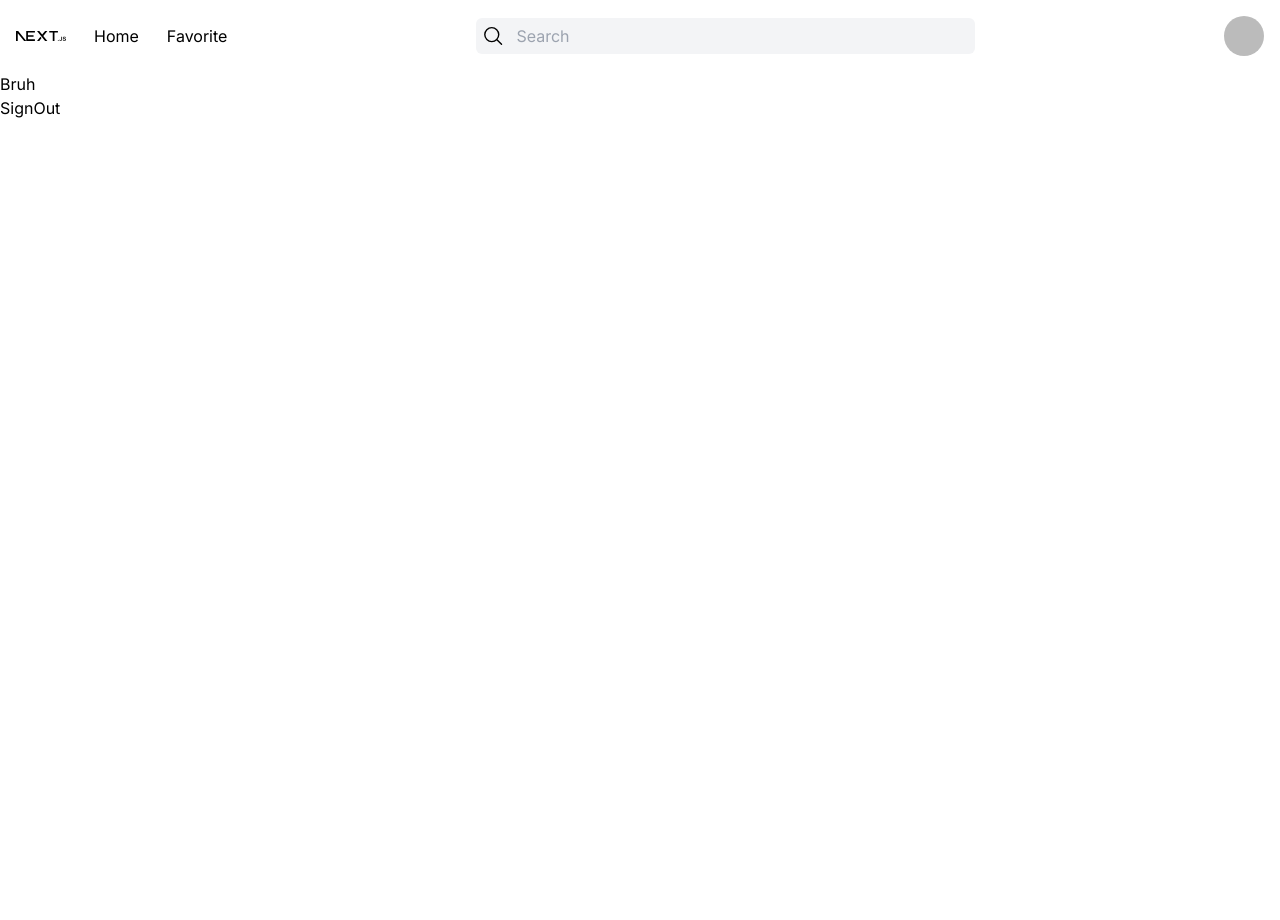
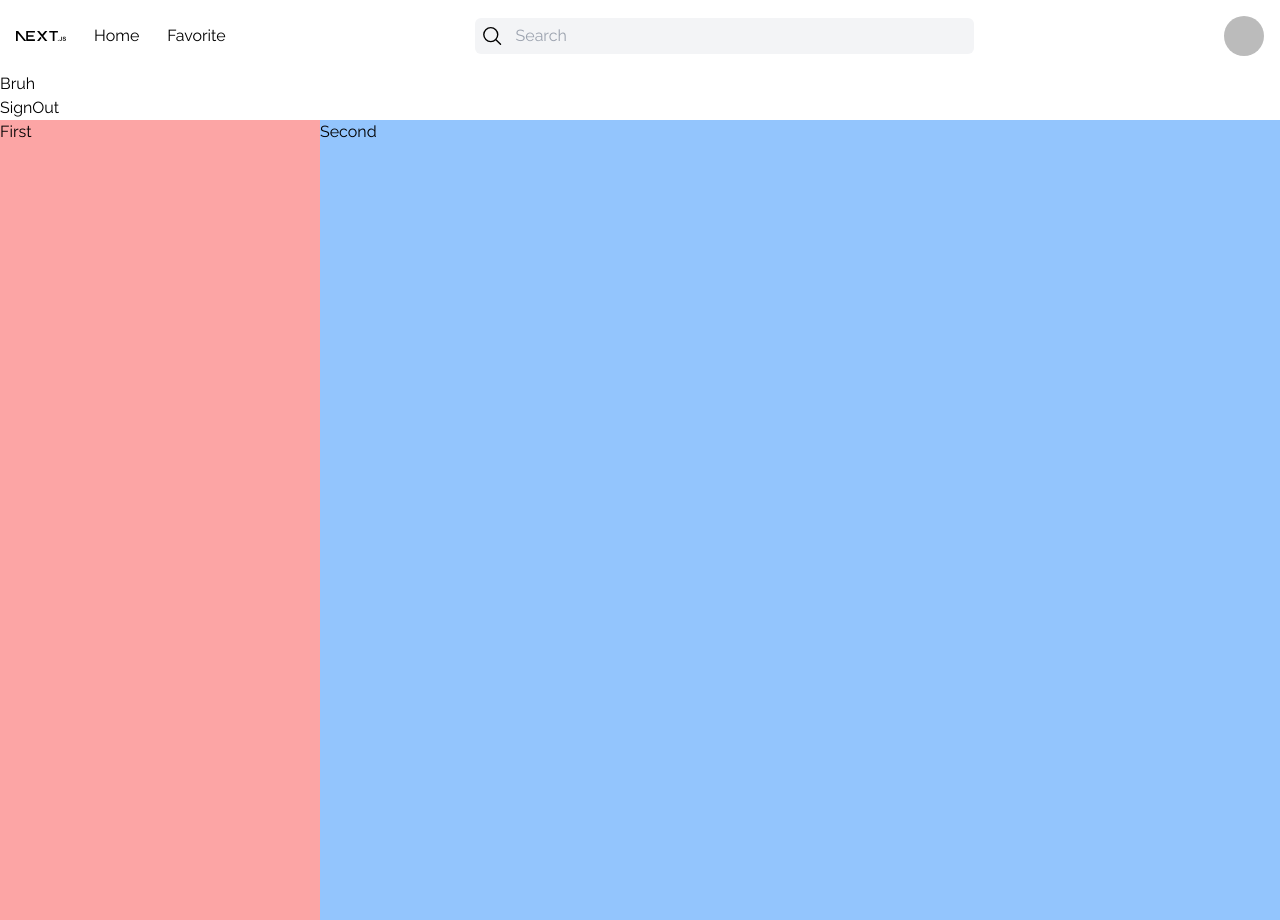
Before and after one commit to itsmandrew/Travel-App, a Next.js app in the folder google-map-place/: page / in a window 1280 px wide. Before the commit the page ends 800 px from the top, so only its background shows below. Built offline with nearby package versions, Linux system fonts and the light colour scheme; no server answers; sample sign-in values are in the browser's storage.

Commit message:
Updating layout of page

```diff
--- a/google-map-place/app/layout.js
+++ b/google-map-place/app/layout.js
@@ -1,9 +1,9 @@
-import { Inter } from "next/font/google";
+import { Inter, Raleway } from "next/font/google";
 import "./globals.css";
 import Provider from "./Provider";
 import HeaderNavBar from "./components/HeaderNavBar";
 
-const inter = Inter({ subsets: ["latin"] });
+const raleway = Raleway({ subsets: ["latin"] });
 
 export const metadata = {
   title: "Create Next App",
@@ -13,7 +13,7 @@ export const metadata = {
 export default function RootLayout({ children }) {
   return (
     <html lang="en">
-      <body className={inter.className}>
+      <body className={raleway.className}>
         <Provider>
           <HeaderNavBar />
           {children}
--- a/google-map-place/app/page.js
+++ b/google-map-place/app/page.js
@@ -17,6 +17,10 @@ export default function Home() {
     <div>
       <h2>Bruh</h2>
       <button onClick={() => signOut()}>SignOut</button>
+      <div className="grid grid-cols-4 h-screen">
+        <div className="bg-red-300">First</div>
+        <div className="bg-blue-300 col-span-3">Second</div>
+      </div>
     </div>
   );
 }
```
